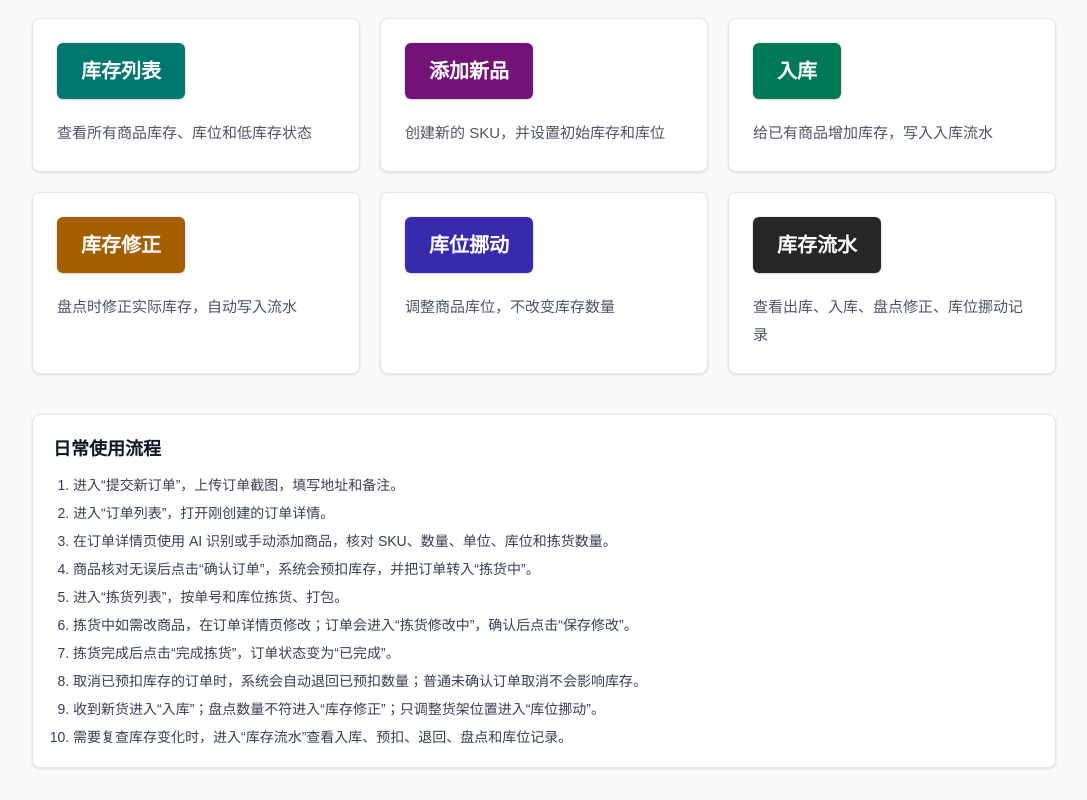
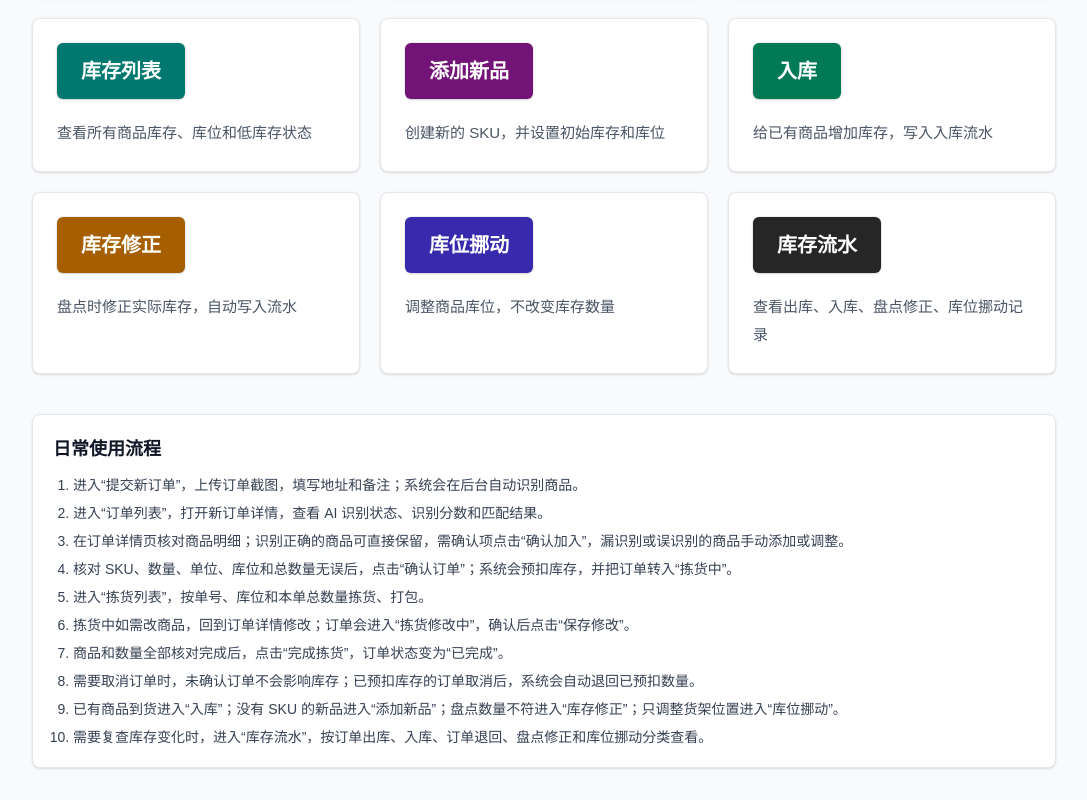
Before and after one commit to sevenshiy35/vape-warehouse-system, a Next.js app: page / in a window 1280 px wide. Shown: the part 349-1149 px from the top of the page, without its empty margins (96-1183 px from the left). Built offline with nearby package versions, Linux system fonts and the light colour scheme; a web font is replaced by a local one.

Commit message:
Update homepage daily workflow

```diff
--- a/app/page.tsx
+++ b/app/page.tsx
@@ -112,16 +112,16 @@ export default function HomePage() {
           <h2 className="mb-3 text-lg font-semibold">日常使用流程</h2>
 
           <ol className="list-decimal space-y-2 pl-5 text-sm text-gray-700 dark:text-gray-300">
-            <li>进入“提交新订单”，上传订单截图，填写地址和备注。</li>
-            <li>进入“订单列表”，打开刚创建的订单详情。</li>
-            <li>在订单详情页使用 AI 识别或手动添加商品，核对 SKU、数量、单位、库位和拣货数量。</li>
-            <li>商品核对无误后点击“确认订单”，系统会预扣库存，并把订单转入“拣货中”。</li>
-            <li>进入“拣货列表”，按单号和库位拣货、打包。</li>
-            <li>拣货中如需改商品，在订单详情页修改；订单会进入“拣货修改中”，确认后点击“保存修改”。</li>
-            <li>拣货完成后点击“完成拣货”，订单状态变为“已完成”。</li>
-            <li>取消已预扣库存的订单时，系统会自动退回已预扣数量；普通未确认订单取消不会影响库存。</li>
-            <li>收到新货进入“入库”；盘点数量不符进入“库存修正”；只调整货架位置进入“库位挪动”。</li>
-            <li>需要复查库存变化时，进入“库存流水”查看入库、预扣、退回、盘点和库位记录。</li>
+            <li>进入“提交新订单”，上传订单截图，填写地址和备注；系统会在后台自动识别商品。</li>
+            <li>进入“订单列表”，打开新订单详情，查看 AI 识别状态、识别分数和匹配结果。</li>
+            <li>在订单详情页核对商品明细；识别正确的商品可直接保留，需确认项点击“确认加入”，漏识别或误识别的商品手动添加或调整。</li>
+            <li>核对 SKU、数量、单位、库位和总数量无误后，点击“确认订单”；系统会预扣库存，并把订单转入“拣货中”。</li>
+            <li>进入“拣货列表”，按单号、库位和本单总数量拣货、打包。</li>
+            <li>拣货中如需改商品，回到订单详情修改；订单会进入“拣货修改中”，确认后点击“保存修改”。</li>
+            <li>商品和数量全部核对完成后，点击“完成拣货”，订单状态变为“已完成”。</li>
+            <li>需要取消订单时，未确认订单不会影响库存；已预扣库存的订单取消后，系统会自动退回已预扣数量。</li>
+            <li>已有商品到货进入“入库”；没有 SKU 的新品进入“添加新品”；盘点数量不符进入“库存修正”；只调整货架位置进入“库位挪动”。</li>
+            <li>需要复查库存变化时，进入“库存流水”，按订单出库、入库、订单退回、盘点修正和库位挪动分类查看。</li>
           </ol>
         </Panel>
       </div>
```
